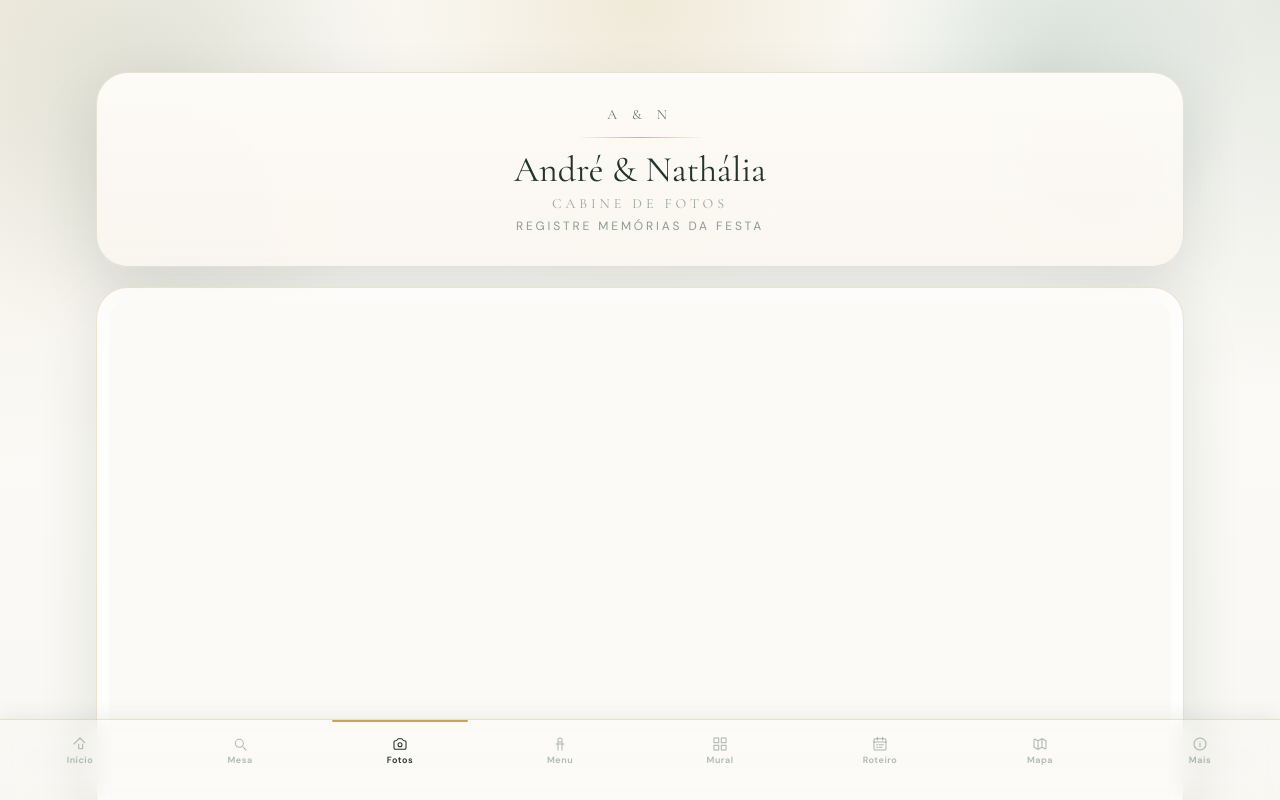
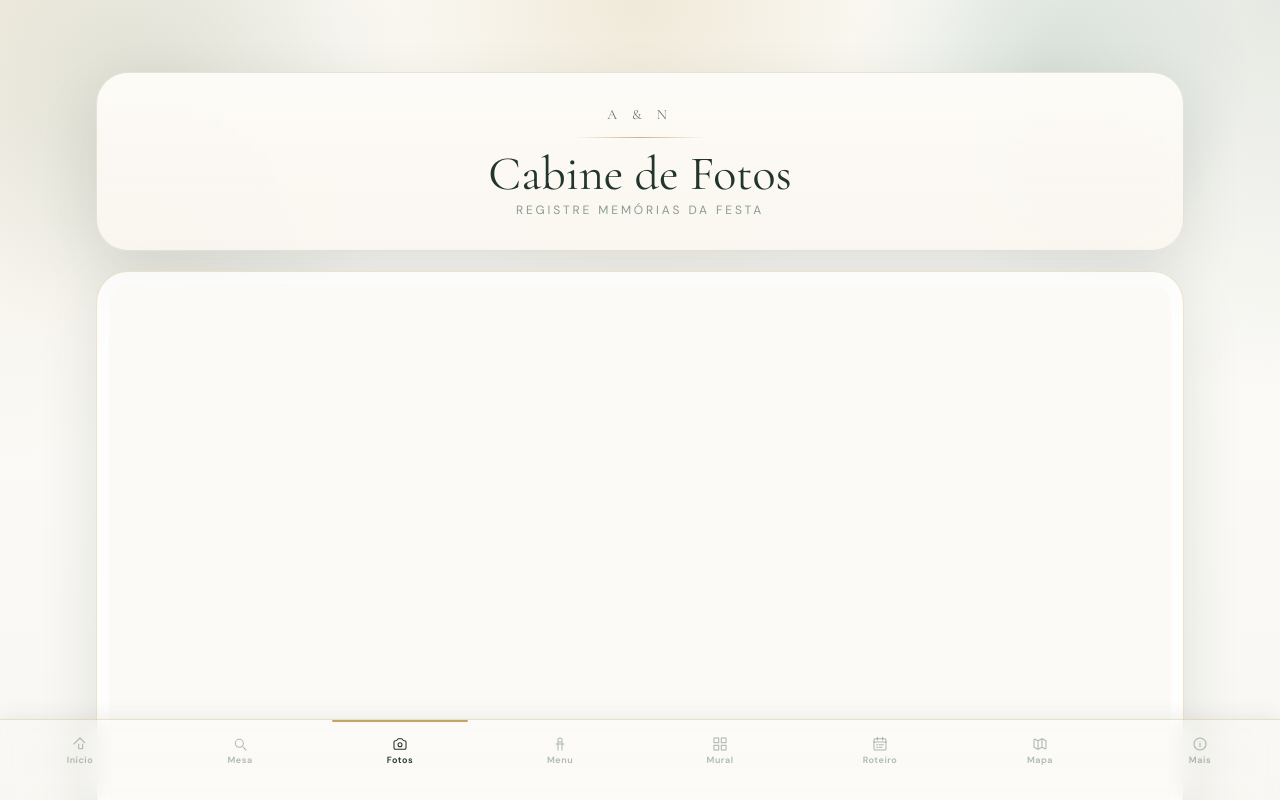
Before and after one commit to Andreviga/fotoscasamento, a Next.js app: page / in a window 1280 px wide. Both pictures are taken after a click on the tab "Fotos". Shown: the top 800 px of the page. Built offline with nearby package versions, Linux system fonts and the light colour scheme.

Commit message:
fix: simplify photos and mural headers

```diff
--- a/src/components/tabs/TabFotos.tsx
+++ b/src/components/tabs/TabFotos.tsx
@@ -31,8 +31,7 @@ export default function TabFotos({ mounted }: TabFotosProps) {
         <header className="romantic-panel text-center" style={{ background: 'linear-gradient(180deg,rgba(253,251,247,0.98),rgba(250,246,240,0.92))', padding: '2rem 1.5rem' }}>
           <p className="stationery-monogram">A &amp; N</p>
           <div className="stationery-rule" />
-          <p className="mt-3 font-serifRomance text-4xl text-cocoa">André &amp; Nathália</p>
-          <h1 className="mt-1 text-sm uppercase tracking-[0.28em] text-roseDeep/70">Cabine de Fotos</h1>
+          <h1 className="mt-3 font-serifRomance text-4xl text-cocoa sm:text-5xl">Cabine de Fotos</h1>
           <p className="mt-1 text-xs uppercase tracking-[0.24em] text-roseDeep/80">Registre memórias da festa</p>
         </header>
 
--- a/src/components/tabs/TabMural.tsx
+++ b/src/components/tabs/TabMural.tsx
@@ -14,8 +14,7 @@ export default function TabMural(_: TabMuralProps) {
         <header className="romantic-panel text-center" style={{ background: 'linear-gradient(180deg,rgba(253,251,247,0.98),rgba(250,246,240,0.92))', padding: '2rem 1.5rem' }}>
           <p className="stationery-monogram">A &amp; N</p>
           <div className="stationery-rule" />
-          <p className="mt-3 font-serifRomance text-4xl text-cocoa">André &amp; Nathália</p>
-          <h1 className="mt-1 text-sm uppercase tracking-[0.28em] text-roseDeep/70">Mural Ao Vivo</h1>
+          <h1 className="mt-3 font-serifRomance text-4xl text-cocoa sm:text-5xl">Mural Ao Vivo</h1>
           <p className="mt-1 text-xs uppercase tracking-[0.24em] text-roseDeep/80">As fotos aparecem em tempo real</p>
         </header>
 
```
